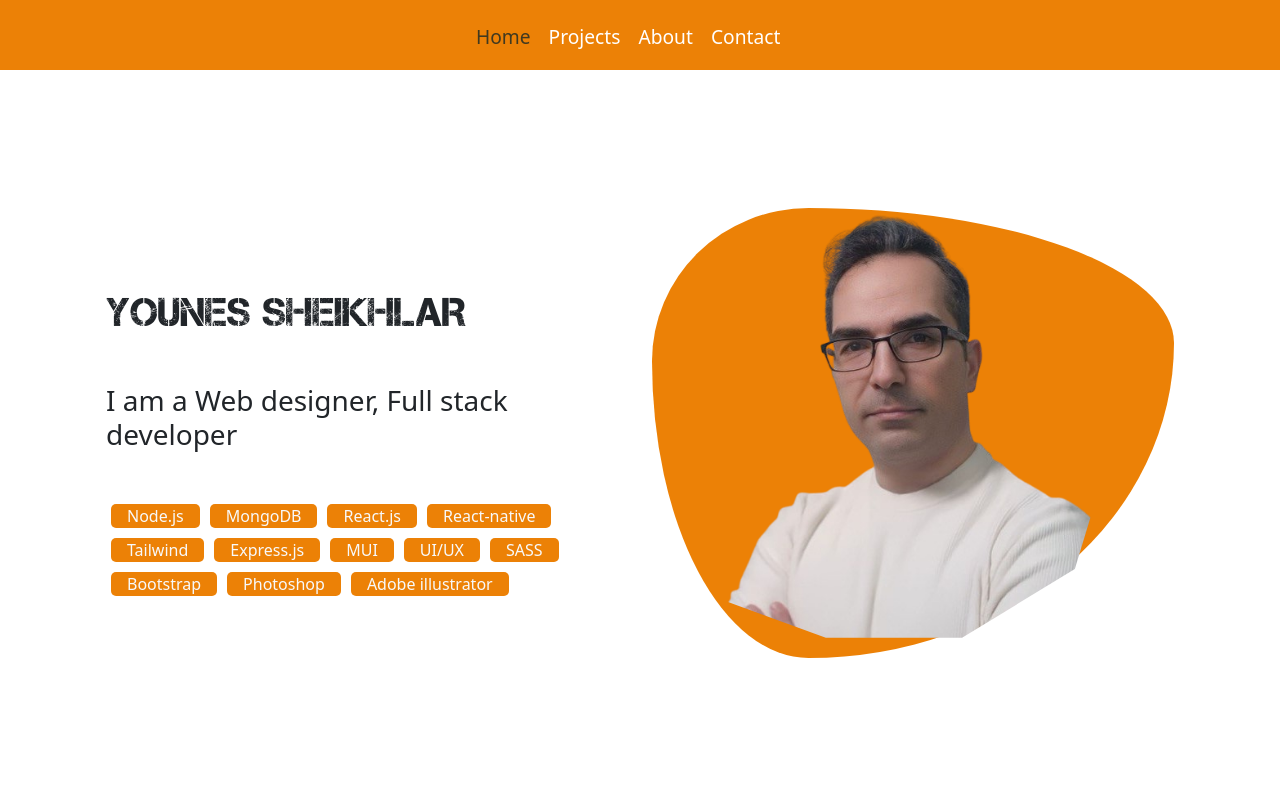
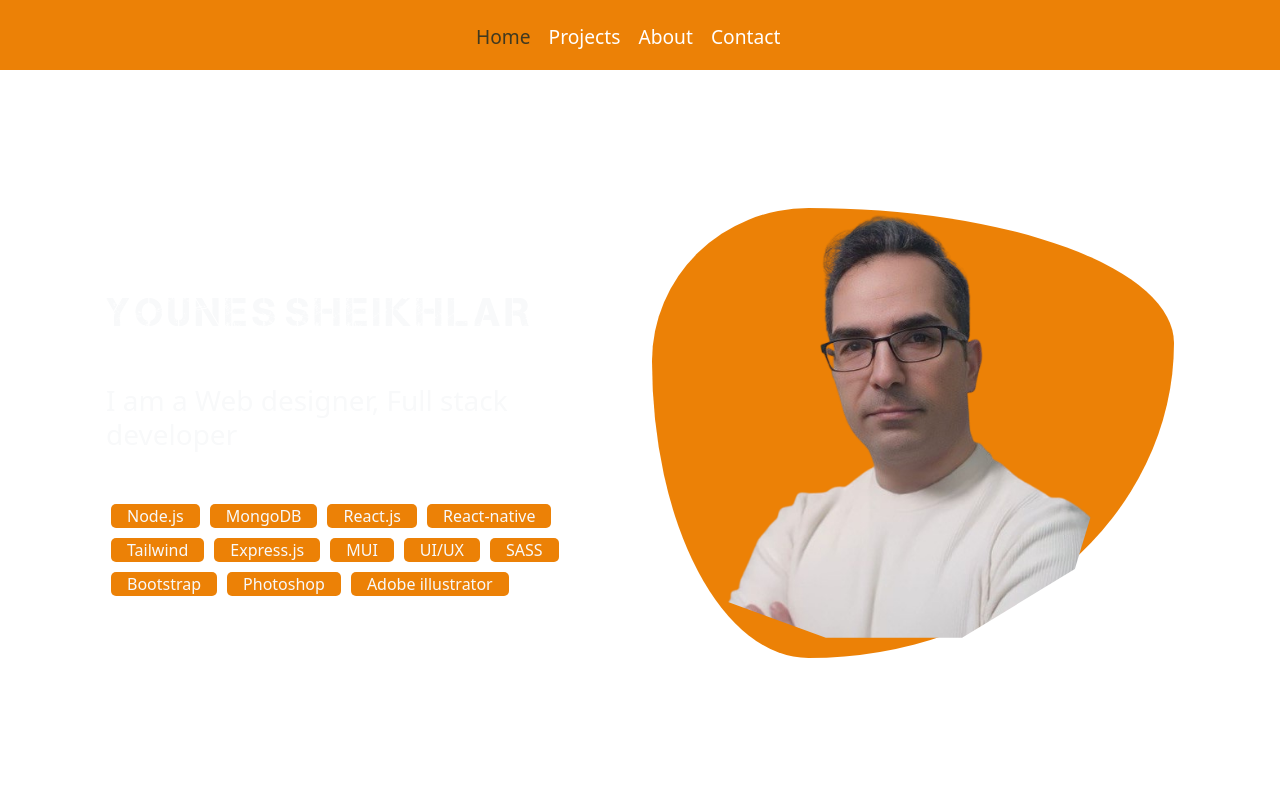
Before and after one commit to Younes-sh/portfolio, a React (Create React App) app in the folder portfolio/: page / in a window 1280 px wide. Shown: the top 800 px of the page. Built offline with nearby package versions, Linux system fonts and the light colour scheme.

Commit message:
i Edited Header

```diff
--- a/portfolio/src/Components/Header/Header.jsx
+++ b/portfolio/src/Components/Header/Header.jsx
@@ -14,6 +14,9 @@ import react from '../../assets/Header/React.png';
 import tailwind from '../../assets/Header/tailwind.png';
 
 import '../../assets/Fonts/fFinish.ttf';
+
+// dependencie Animation
+import { useTrail, animated } from '@react-spring/web';
 
 const DIV = styled.div`
 width: 350px;
@@ -49,12 +52,29 @@ const IMG = styled.img`
 `
 
 const Header = () => {
+    const textItems = ['Y', 'O', 'U', 'N', 'E', 'S', ' ', 'S', 'H', 'E', 'I', 'K', 'H', 'L', 'A', 'R'];
+
+    const trail = useTrail(textItems.length, {
+        from: { opacity: 0, transform: 'translateY(20px)' },
+        to: { opacity: 1, transform: 'translateY(0)' },
+        config: { duration: 200 }, // مدت زمان انیمیشن (میلی‌ثانیه)
+        delay: index => 500 + index * 100, // تاخیر بر اساس ایندکس (میلی‌ثانیه)
+      });
   return (
    <div  className='w-100 h-100 lg-mt-5 pt-lg-5 '>
     <Row className='container   m-auto '>
         <Col lg={6} className='text-align-center pt-lg-5 mt-lg-5'>
-            <h1 className='text-dark text-start Capsmall'>YOUNES SHEIKHLAR</h1>
-            <p className='text-dark text-start h3 mt-5'>I am a Web designer, Full stack developer</p>
+            <h1 className='text-light text-start Capsmall'>
+              {
+                trail.map((animation, index) => (
+                    <animated.span key={index} style={{ ...animation, display: 'inline-block', marginRight: '5px' }}>
+                      {textItems[index]}
+                    </animated.span>
+                  ))
+              }
+            </h1>
+
+            <p className='text-light text-start h3 mt-5'>I am a Web designer, Full stack developer</p>
             <div className='text-start d-flex flex-wrap mt-5'>
                 <span className='px-3 text-light' style={{backgroundColor:'#EC8106', margin:'5px',borderRadius:'5px'}} >Node.js</span>
                 <span className='px-3 text-light' style={{backgroundColor:'#EC8106', margin:'5px',borderRadius:'5px'}} >MongoDB</span>
```
